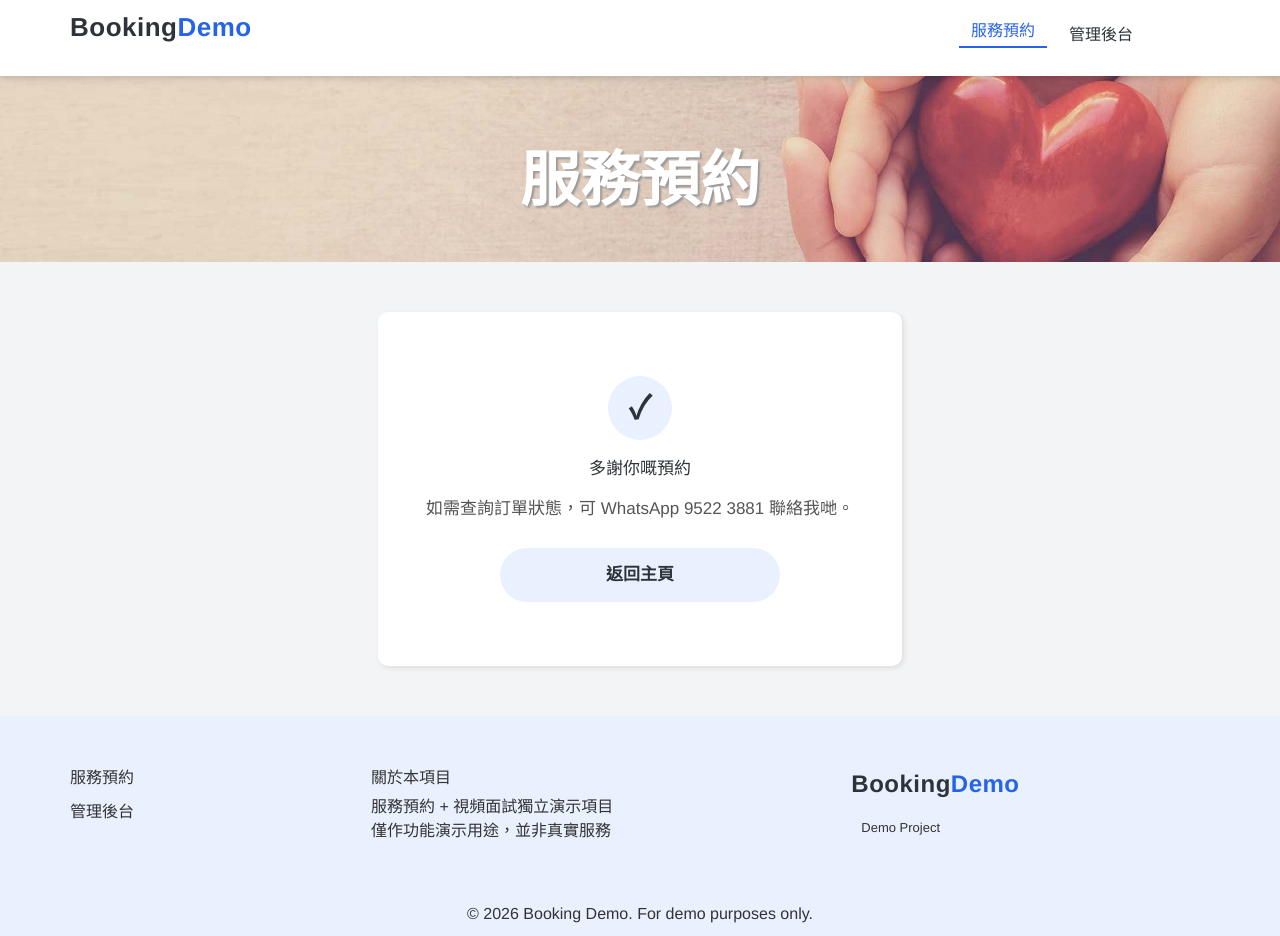
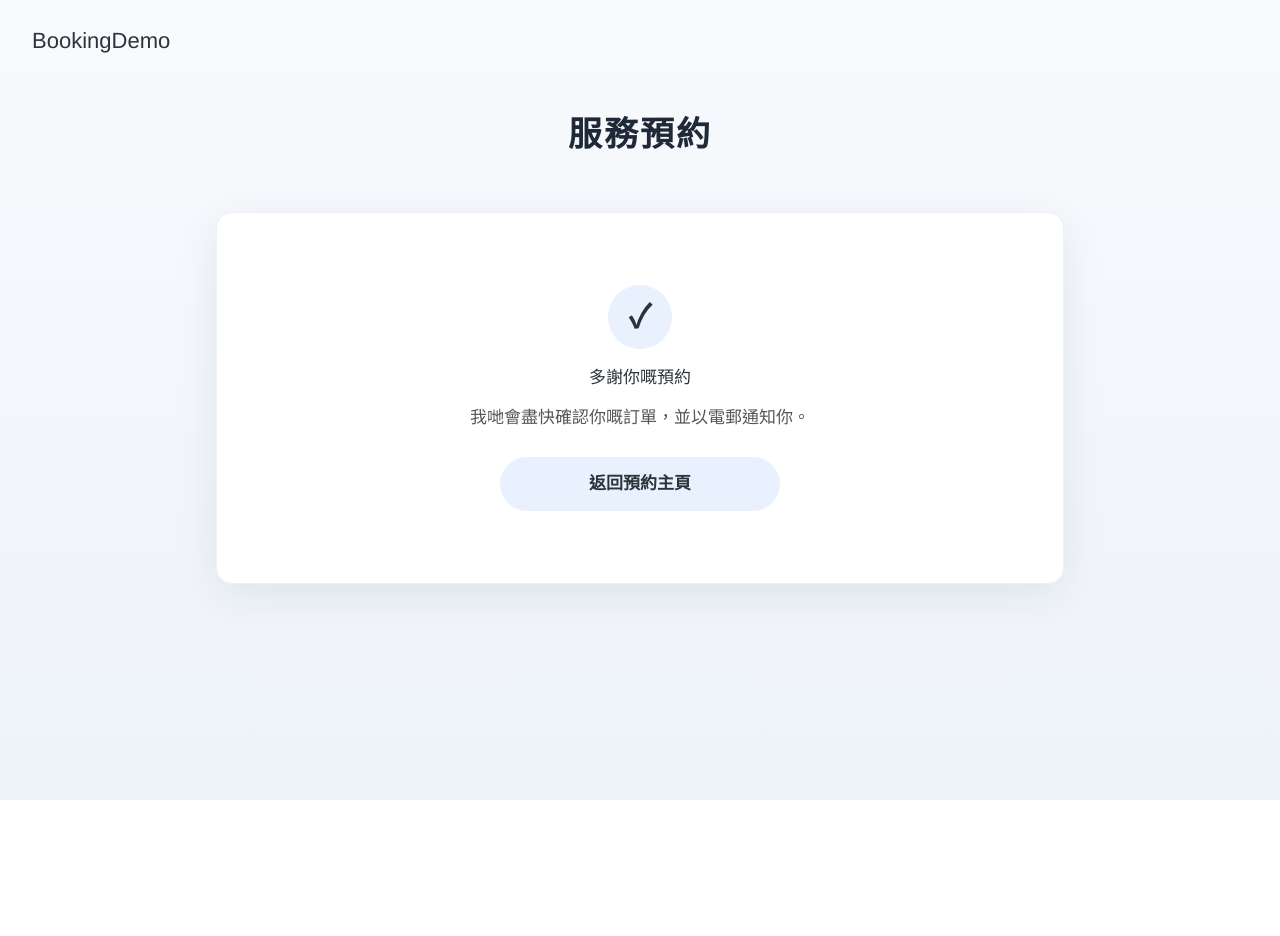
Before and after one commit to Joeyzzyy/booking-interviewdemo, a Next.js app: page /booking/success in a window 1280 px wide. After the commit the page ends 800 px from the top, so only its background shows below. Built offline with nearby package versions, Linux system fonts and the light colour scheme.

Commit message:
feat: 預約頁移除 header/footer，極簡乾淨風格重設計

```diff
--- a/src/app/(site)/booking/page.tsx
+++ b/src/app/(site)/booking/page.tsx
@@ -1,4 +1,5 @@
 import type { Metadata } from "next";
+import Link from "next/link";
 import BookingForm from "./BookingForm";
 
 export const metadata: Metadata = {
@@ -9,11 +10,17 @@ export const metadata: Metadata = {
 
 export default function BookingPage() {
   return (
-    <div className="blog-page">
-      <div className="blog-header">
-        <h1 className="blog-header-title">服務預約</h1>
+    <div className="booking-page">
+      <header className="booking-topbar">
+        <Link href="/booking" className="site-logo-text">
+          Booking<span className="site-logo-accent">Demo</span>
+        </Link>
+      </header>
+      <div className="booking-hero">
+        <h1>服務預約</h1>
+        <p>陪同驗身、工人接機、一站式安排，網上提交，專人跟進。</p>
       </div>
-      <div className="blog-section">
+      <div className="booking-body">
         <div className="booking-card">
           <BookingForm />
         </div>
--- a/src/app/(site)/booking/success/page.tsx
+++ b/src/app/(site)/booking/success/page.tsx
@@ -8,18 +8,23 @@ export const metadata: Metadata = {
 
 export default function BookingSuccessPage() {
   return (
-    <div className="blog-page">
-      <div className="blog-header">
-        <h1 className="blog-header-title">服務預約</h1>
+    <div className="booking-page">
+      <header className="booking-topbar">
+        <Link href="/booking" className="site-logo-text">
+          Booking<span className="site-logo-accent">Demo</span>
+        </Link>
+      </header>
+      <div className="booking-hero">
+        <h1>服務預約</h1>
       </div>
-      <div className="blog-section">
+      <div className="booking-body">
         <div className="booking-card">
           <div className="booking-success">
             <div className="booking-success-icon">✓</div>
             <h2>多謝你嘅預約</h2>
-            <p>如需查詢訂單狀態，可 WhatsApp 9522 3881 聯絡我哋。</p>
-            <Link className="booking-submit" href="/">
-              返回主頁
+            <p>我哋會盡快確認你嘅訂單，並以電郵通知你。</p>
+            <Link className="booking-submit" href="/booking">
+              返回預約主頁
             </Link>
           </div>
         </div>
--- a/src/app/(site)/layout.tsx
+++ b/src/app/(site)/layout.tsx
@@ -1,8 +1,6 @@
-import Link from "next/link";
 import ScrollToTop from "@/components/ScrollToTop";
-import HeaderNav from "@/components/HeaderNav";
 
-/** demo 站點外殼：頂條 + 主導航 + footer（只保留預約/後台相關入口） */
+/** demo 站點外殼：極簡，無 header/footer */
 export default function SiteLayout({
   children,
 }: Readonly<{
@@ -10,51 +8,7 @@ export default function SiteLayout({
 }>) {
   return (
     <>
-      <header>
-        {/* 主導航（.navbar） */}
-        <nav className="site-navbar">
-          <div className="site-container site-navbar-inner">
-            <Link className="site-navbar-brand" href="/booking">
-              <span className="site-logo-text">
-                Booking<span className="site-logo-accent">Demo</span>
-              </span>
-            </Link>
-            <HeaderNav />
-          </div>
-        </nav>
-      </header>
       <main className="flex-1 flex flex-col">{children}</main>
-      <footer className="site-footer">
-        <div className="site-container site-footer-grid">
-          <div className="site-footer-link">
-            <div><Link href="/booking">服務預約</Link></div>
-            <div><Link href="/admin">管理後台</Link></div>
-          </div>
-          <div>
-            <div className="site-footer-address-title">關於本項目</div>
-            <div className="site-footer-address">
-              <span>
-                服務預約 + 視頻面試獨立演示項目
-                <br />
-                僅作功能演示用途，並非真實服務
-              </span>
-            </div>
-          </div>
-          <div className="site-footer-logo">
-            <div className="logo2">
-              <Link href="/booking">
-                <span className="site-logo-text">
-                  Booking<span className="site-logo-accent">Demo</span>
-                </span>
-              </Link>
-            </div>
-            <div className="site-footer-license">Demo Project</div>
-          </div>
-        </div>
-        <div className="site-footer-copyright">
-          <p>© {new Date().getFullYear()} Booking Demo. For demo purposes only.</p>
-        </div>
-      </footer>
       <ScrollToTop />
     </>
   );
--- a/src/app/globals.css
+++ b/src/app/globals.css
@@ -21,210 +21,6 @@ body {
   font-size: 17px;
 }
 
-/* ===== 全站共享容器 ===== */
-.site-container {
-  max-width: 1170px;
-  margin: 0 auto;
-  padding: 0 15px;
-}
-
-/* ===== 主導航（.navbar） ===== */
-.site-navbar {
-  background: #fff;
-  color: #2d3339;
-  font-size: 1.1em;
-  font-weight: 600;
-  min-height: 76px;
-  box-shadow: 0 1px 6px rgba(0, 0, 0, 0.12), 0 2px 12px rgba(0, 0, 0, 0.08);
-  position: relative;
-  z-index: 1000;
-}
-.site-navbar-inner {
-  display: flex;
-  align-items: center;
-}
-.site-navbar-brand {
-  padding: 8px 0;
-  display: inline-block;
-}
-/* 文字 logo（替代品牌圖片） */
-.site-logo-text {
-  font-size: 26px;
-  font-weight: 800;
-  color: #2d3339;
-  letter-spacing: 0.5px;
-}
-.site-logo-accent {
-  color: #2563eb;
-}
-.site-footer-logo .site-logo-text {
-  font-size: 24px;
-}
-.site-navbar-nav {
-  display: flex;
-  align-items: flex-end;
-  list-style: none;
-  margin: 0 0 0 auto;
-  padding: 0 60px 0 0;
-}
-.site-navbar-nav > li {
-  padding: 0 5px;
-}
-.site-navbar-nav li a {
-  display: inline-block;
-  color: #2d3339;
-  padding: 0 12px;
-  font-size: 16px;
-  font-weight: 500;
-  text-align: center;
-  text-decoration: none;
-  margin-top: 12px;
-}
-.site-navbar-nav li.active > a,
-.site-navbar-nav li a:hover {
-  color: #2563eb;
-  padding-bottom: 3px;
-  border-bottom: 2px solid #2563eb;
-}
-
-/* 漢堡按鈕（僅 <992px 顯示） */
-.site-nav-toggle {
-  display: none;
-  margin-left: auto;
-  flex-direction: column;
-  justify-content: center;
-  gap: 5px;
-  width: 44px;
-  height: 44px;
-  padding: 10px;
-  border: none;
-  border-radius: 6px;
-  background: transparent;
-  cursor: pointer;
-}
-.site-nav-toggle span {
-  display: block;
-  width: 100%;
-  height: 3px;
-  border-radius: 2px;
-  background: #2d3339;
-  transition: transform 0.2s ease, opacity 0.2s ease;
-}
-.site-nav-toggle.open span:nth-child(1) {
-  transform: translateY(8px) rotate(45deg);
-}
-.site-nav-toggle.open span:nth-child(2) {
-  opacity: 0;
-}
-.site-nav-toggle.open span:nth-child(3) {
-  transform: translateY(-8px) rotate(-45deg);
-}
-
-/* 移動端導航：下拉選單 */
-@media (max-width: 991.98px) {
-  .site-nav-toggle {
-    display: flex;
-  }
-  .site-navbar-nav {
-    display: none;
-    position: absolute;
-    top: 100%;
-    left: 0;
-    width: 100%;
-    flex-direction: column;
-    align-items: stretch;
-    margin: 0;
-    padding: 6px 15px 10px;
-    background: #fff;
-    box-shadow: 0 14px 28px rgba(0, 0, 0, 0.14);
-  }
-  .site-navbar-nav.open {
-    display: flex;
-    animation: fadeIn 0.18s ease;
-  }
-  .site-navbar-nav > li {
-    padding: 0;
-  }
-  .site-navbar-nav li a {
-    display: block;
-    margin: 0;
-    padding: 13px 6px;
-    text-align: left;
-    border-bottom: 1px solid #f0f1f3;
-  }
-  .site-navbar-nav li a:hover,
-  .site-navbar-nav li.active > a {
-    color: #2563eb;
-    padding: 13px 6px;
-    border-bottom: 1px solid #f0f1f3;
-  }
-  .site-navbar-nav li.active > a {
-    font-weight: 700;
-  }
-  .site-navbar-nav > li:last-child a {
-    border-bottom: none;
-  }
-}
-
-/* ===== Footer（footer，淺藍底） ===== */
-.site-footer {
-  font-size: 16px;
-  padding: 50px 0 10px;
-  background: #e8f1fd;
-  color: #333;
-  font-weight: 400;
-}
-.site-footer a,
-.site-footer a:hover,
-.site-footer p {
-  color: #333;
-  font-weight: 400;
-  text-decoration: none;
-}
-.site-footer-grid {
-  display: grid;
-  gap: 32px;
-}
-@media (min-width: 768px) {
-  .site-footer-grid {
-    grid-template-columns: 3fr 5fr 4fr;
-  }
-}
-.site-footer-link > div {
-  padding-bottom: 10px;
-}
-.site-footer-address-title {
-  padding-bottom: 5px;
-}
-.site-footer-address {
-  display: flex;
-  padding-bottom: 5px;
-  line-height: 1.5;
-}
-.site-footer-icon {
-  width: 30px;
-  flex-shrink: 0;
-  display: inline-flex;
-  align-items: flex-start;
-  padding-top: 2px;
-}
-.site-footer-logo .logo2 {
-  margin-bottom: 16px;
-}
-.site-footer-license {
-  padding-left: 10px;
-  margin-bottom: 15px;
-  font-size: 13px;
-}
-.site-footer-license-row {
-  display: flex;
-  align-items: center;
-  gap: 10px;
-}
-.site-footer-copyright {
-  text-align: center;
-  padding-top: 50px;
-}
 
 /* 回到頂部按鈕 */
 .scrollup {
@@ -250,144 +46,6 @@ body {
   transform: translateY(-2px);
 }
 
-/* ===== Blog 詳情頁 ===== */
-/* 頁面背景：淺灰 */
-.blog-page {
-  background: rgb(243, 244, 246);
-  flex: 1;
-  display: flex;
-  flex-direction: column;
-}
-
-/* 頁頭橫幅：背景圖 + 白色大標題（.blogs .header） */
-.blog-header {
-  background: url("/images/common/blog.jpg") center / cover no-repeat;
-  padding: 60px 15px 20px;
-  text-align: center;
-}
-.blog-header-title {
-  font-size: 36px;
-  font-weight: 600;
-  color: #fff;
-  text-shadow: 2px 2px 2px #999;
-  margin-bottom: 16px;
-}
-@media (min-width: 768px) {
-  .blog-header-title {
-    font-size: 60px;
-  }
-}
-
-/* 話題導航 — 放在背景圖內，白色描邊 */
-.home-cluster-nav {
-  display: inline-flex;
-  flex-wrap: wrap;
-  align-items: center;
-  justify-content: center;
-  gap: 4px;
-  background: rgba(255, 255, 255, 0.95);
-  border-radius: 9999px;
-  padding: 5px;
-  box-shadow:
-    0 0 0 2px #ffffff,
-    0 0 0 4px rgba(255, 255, 255, 0.5),
-    0 4px 12px rgba(0, 0, 0, 0.2);
-  max-width: 100%;
-}
-.home-cluster-nav a,
-.home-cluster-nav button,
-.home-cluster-nav span {
-  display: inline-block;
-  padding: 6px 12px;
-  border-radius: 9999px;
-  font-size: 13px;
-  font-weight: 600;
-  text-decoration: none;
-  transition: background 0.2s ease, color 0.2s ease;
-}
-@media (min-width: 768px) {
-  .home-cluster-nav a,
-  .home-cluster-nav button,
-  .home-cluster-nav span {
-    padding: 7px 18px;
-    font-size: 14px;
-  }
-}
-.home-cluster-nav a,
-.home-cluster-nav button {
-  color: #555;
-  background: transparent;
-  border: none;
-  cursor: pointer;
-}
-.home-cluster-nav a:hover,
-.home-cluster-nav button:hover {
-  color: #2d3339;
-  background: rgba(255, 222, 89, 0.35);
-}
-.home-cluster-nav a.active,
-.home-cluster-nav button.active {
-  background: #3b82f6;
-  color: #fff;
-  box-shadow: 0 1px 4px rgba(0, 0, 0, 0.1);
-}
-.home-cluster-nav span {
-  color: #9499af;
-  cursor: default;
-}
-
-/* 正文容器（.blog-section .container） */
-.blog-section {
-  max-width: 1140px;
-  margin: 0 auto;
-  padding: 50px 15px;
-}
-
-/* 正文白色卡片（.blog-detail） */
-.blog-detail-card {
-  border-radius: 10px;
-  padding: 28px 20px;
-  background: #fff;
-  box-shadow: 2px 2px 5px 0px #ddd;
-  width: 100%;
-  line-height: 1.6;
-}
-@media (min-width: 768px) {
-  .blog-detail-card {
-    padding: 40px 60px;
-  }
-}
-@media (min-width: 1024px) {
-  .blog-detail-card {
-    padding: 50px 120px 40px;
-  }
-}
-.blog-detail-title {
-  font-size: 1.4rem;
-  font-weight: 700;
-  color: var(--color-ink);
-  margin-bottom: 10px;
-  line-height: 1.3;
-}
-@media (min-width: 768px) {
-  .blog-detail-title {
-    font-size: 1.75rem;
-  }
-}
-.blog-detail-date {
-  font-size: 16px;
-  color: #000;
-  margin-bottom: 15px;
-  line-height: 1.5;
-}
-.blog-detail-photo {
-  margin-bottom: 30px;
-}
-.blog-detail-photo img {
-  width: 100%;
-  height: auto;
-  border-radius: 0.5rem;
-}
 
 /* Markdown 文章排版 */
 .prose-content h2 {
@@ -1351,18 +1009,6 @@ body {
   .fee-list {
     gap: 28px;
   }
-
-  /* Footer */
-  .site-footer {
-    padding: 36px 0 8px;
-  }
-  .site-footer-grid {
-    gap: 26px;
-  }
-  .site-footer-copyright {
-    padding-top: 28px;
-  }
-
   /* 回到頂部按鈕 */
   .scrollup {
     right: 16px;
@@ -1390,18 +1036,64 @@ body {
   }
 }
 
-/* ===== 服務預約（/booking） ===== */
+/* ===== 服務預約（/booking）—— 極簡風 ===== */
+.booking-page {
+  flex: 1;
+  display: flex;
+  flex-direction: column;
+  min-height: 100vh;
+  background: linear-gradient(180deg, #f8fafd 0%, #eef3f9 100%);
+}
+.booking-topbar {
+  padding: 24px 32px 0;
+}
+.booking-topbar .site-logo-text {
+  font-size: 22px;
+}
+.booking-hero {
+  text-align: center;
+  padding: 52px 16px 4px;
+}
+.booking-hero h1 {
+  font-size: 34px;
+  font-weight: 800;
+  letter-spacing: 2px;
+  color: #1f2937;
+  margin: 0 0 12px;
+}
+.booking-hero p {
+  color: #6b7280;
+  font-size: 16px;
+  margin: 0;
+}
+.booking-body {
+  width: 100%;
+  max-width: 880px;
+  margin: 0 auto;
+  padding: 36px 16px 90px;
+  flex: 1;
+}
 .booking-card {
-  border-radius: 10px;
-  padding: 28px 20px;
-  background: #fff;
-  box-shadow: 2px 2px 5px 0px #ddd;
+  border-radius: 16px;
+  padding: 36px 24px;
+  background: #fff;
+  border: 1px solid #edf1f6;
+  box-shadow: 0 12px 44px rgba(15, 40, 80, 0.08);
   max-width: 860px;
   margin: 0 auto;
 }
 @media (min-width: 768px) {
   .booking-card {
-    padding: 40px 48px;
+    padding: 48px 56px;
+  }
+}
+@media (max-width: 640px) {
+  .booking-hero {
+    padding-top: 36px;
+  }
+  .booking-hero h1 {
+    font-size: 27px;
+    letter-spacing: 1px;
   }
 }
 .booking-step-title {
--- a/src/components/HeaderNav.tsx
+++ /dev/null
@@ -1,44 +0,0 @@
-"use client";
-
-import { useState } from "react";
-import { usePathname } from "next/navigation";
-
-const NAV_ITEMS = [
-  { label: "服務預約", href: "/booking" },
-  { label: "管理後台", href: "/admin" },
-];
-
-export default function HeaderNav() {
-  const pathname = usePathname();
-  const [open, setOpen] = useState(false);
-
-  return (
-    <>
-      {/* 漢堡按鈕：<992px 顯示 */}
-      <button
-        type="button"
-        className={`site-nav-toggle${open ? " open" : ""}`}
-        aria-expanded={open}
-        aria-label={open ? "關閉主選單" : "開啟主選單"}
-        onClick={() => setOpen((v) => !v)}
-      >
-        <span />
-        <span />
-        <span />
-      </button>
-      <ul className={`site-navbar-nav${open ? " open" : ""}`}>
-        {NAV_ITEMS.map((item) => {
-          const active =
-            item.href === "/booking"
-              ? pathname.startsWith("/booking")
-              : pathname.startsWith(item.href);
-          return (
-            <li key={item.label} className={active ? "active" : ""}>
-              <a href={item.href}>{item.label}</a>
-            </li>
-          );
-        })}
-      </ul>
-    </>
-  );
-}
```
Also changed, not shown: public/images/common/blog.jpg (deleted).
